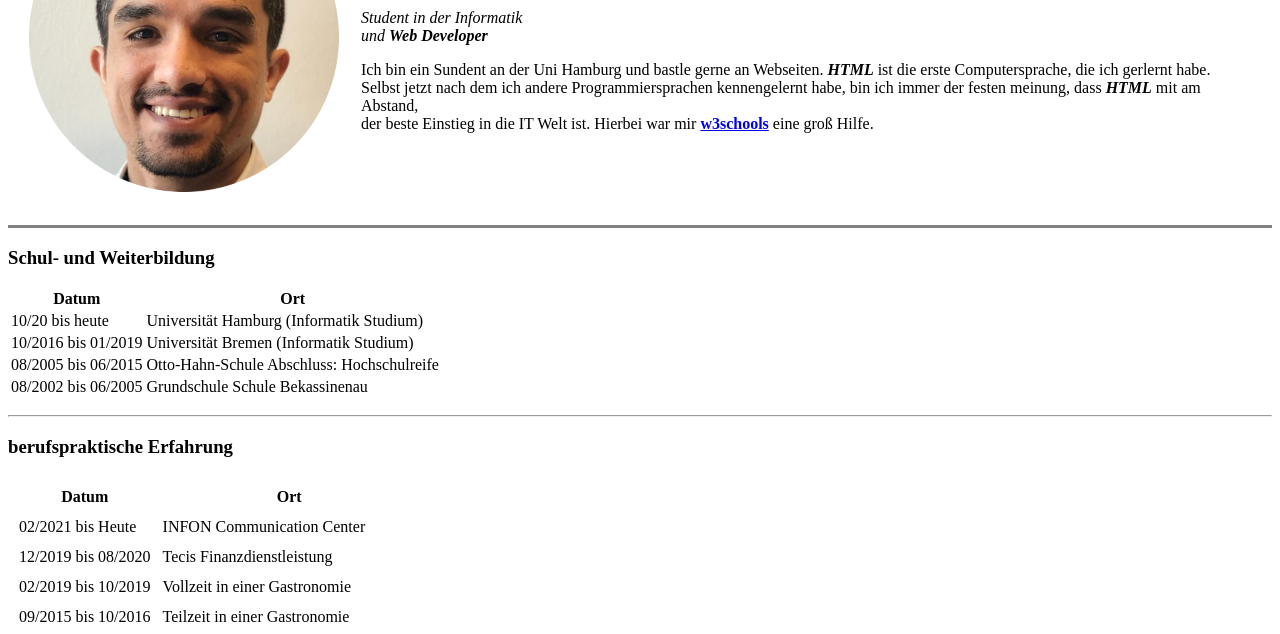
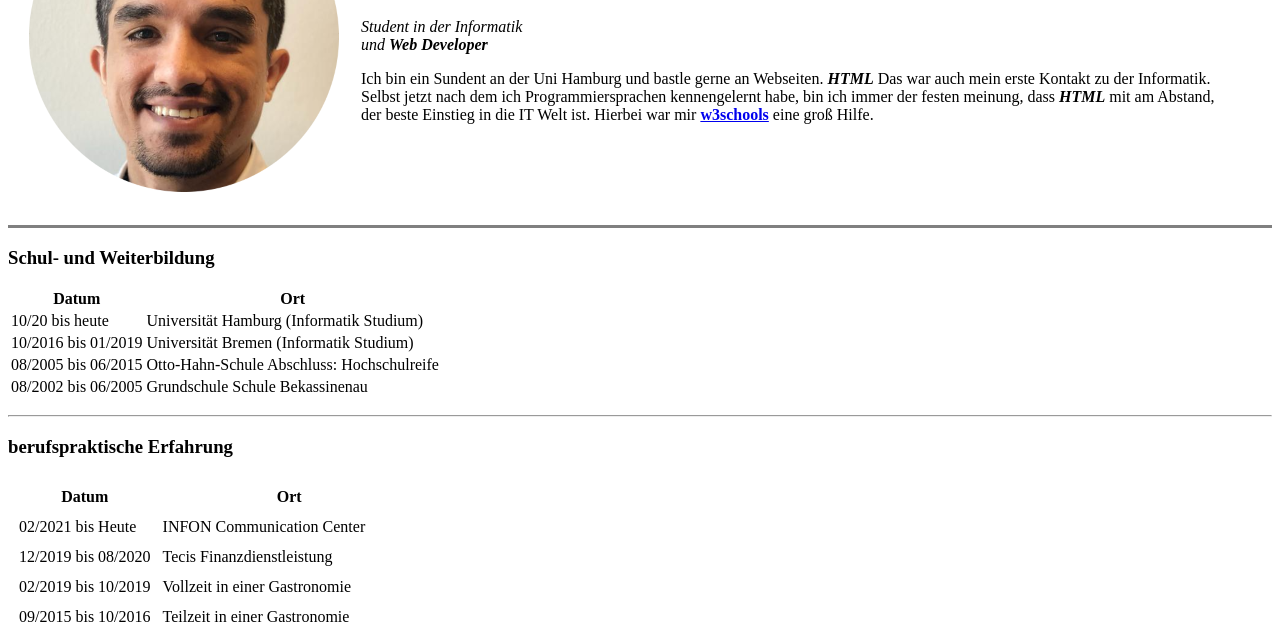
Before and after one commit to FaiJam1993/CV, a plain HTML site: page index.html in a window 1280 px wide. Shown: the part 147-781 px from the top of the page. Drawn offline with Linux system fonts and the light colour scheme.

Commit message:
initiate  text change

```diff
--- a/index.html
+++ b/index.html
@@ -20,8 +20,8 @@
                 </em>
                 </p>
             <p>
-                Ich bin ein Sundent an der Uni Hamburg und bastle gerne an Webseiten. <em><strong>HTML</strong></em> ist die erste Computersprache, die ich gerlernt habe.<br>
-                Selbst jetzt nach dem ich andere Programmiersprachen kennengelernt habe, bin ich immer der festen meinung, dass <em><strong>HTML</strong></em> mit am Abstand, <br>
+                Ich bin ein Sundent an der Uni Hamburg und bastle gerne an Webseiten. <em><strong>HTML</strong></em> Das war auch mein erste Kontakt zu der Informatik.<br>
+                Selbst jetzt nach dem ich  Programmiersprachen kennengelernt habe, bin ich immer der festen meinung, dass <em><strong>HTML</strong></em> mit am Abstand, <br>
                 der beste Einstieg in die IT Welt ist. Hierbei war mir <a href="https://www.w3schools.com/"><strong>w3schools</strong></a> eine groß Hilfe.
 
             </p>
```
